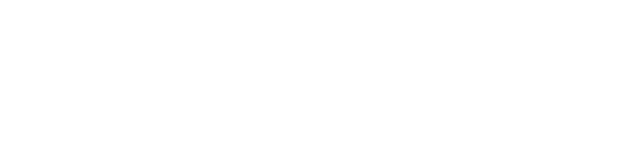
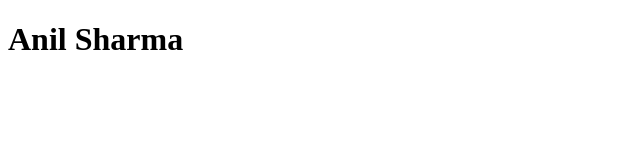
Before and after one commit to anilsharma32/Demo2, a plain HTML site: page index.html in a window 1280 px wide. Shown: the whole page, without its empty margins (0-640 px from the left). Drawn offline with Linux system fonts and the light colour scheme.

Commit message:
Add heading in feature1

```diff
--- a/index.html
+++ b/index.html
@@ -6,6 +6,6 @@
     <title>Document</title>
 </head>
 <body>
-
+    <h1>Anil Sharma</h1>
 </body>
 </html>
```
